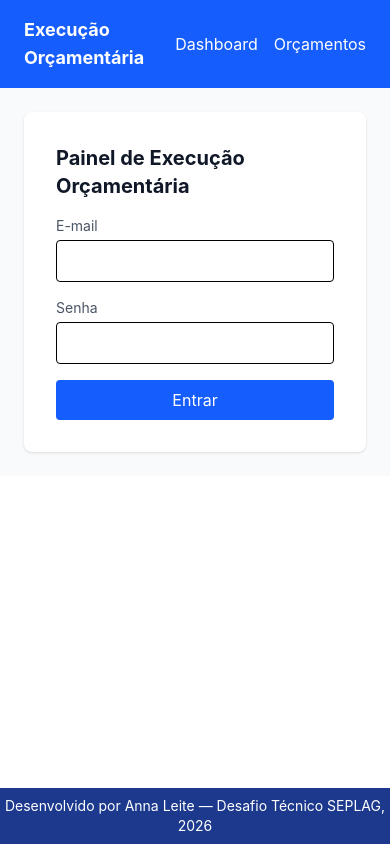
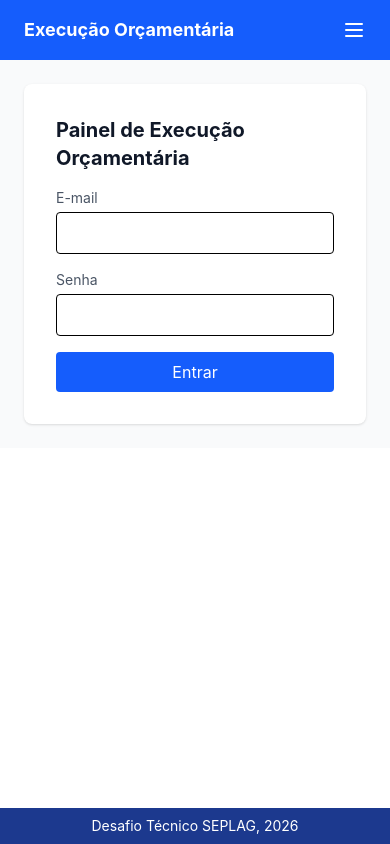
Before and after one commit to anna-leite-07/seplag-desafio, a React (Vite) app in the folder frontend/: page /login in a window 390 px wide. Built offline with nearby package versions, Linux system fonts and the light colour scheme.

Commit message:
style: adiciona menu de hambúrguer para mobile

```diff
--- a/frontend/src/components/Layout.tsx
+++ b/frontend/src/components/Layout.tsx
@@ -1,34 +1,76 @@
+import { useState } from 'react';
 import { Outlet, Link, useNavigate } from 'react-router-dom';
 import { useAuth } from '../context/AuthContext';
 
 export default function Layout() {
   const { token, logout } = useAuth();
   const navigate = useNavigate();
+  const [menuAberto, setMenuAberto] = useState(false);
 
   function handleLogout() {
     logout();
+    setMenuAberto(false);
     navigate('/login');
   }
 
   return (
     <div className="min-h-screen flex flex-col">
-      <header className="bg-blue-600 text-white px-6 py-4 flex items-center justify-between">
+      <header className="bg-blue-600 text-white px-6 py-4 flex items-center justify-between relative">
         <span className="font-bold text-lg">Execução Orçamentária</span>
 
-        <nav className="flex items-center gap-4">
+        <nav className="hidden sm:flex items-center gap-4">
           <Link to="/" className="hover:underline">Dashboard</Link>
           <Link to="/orcamentos" className="hover:underline">Orçamentos</Link>
 
           {token && (
-            <button onClick={handleLogout} className="bg-blue-700 hover:bg-blue-800 rounded px-3 py-1 text-sm">Sair</button>
+            <button onClick={handleLogout} className="bg-blue-700 hover:bg-blue-800 rounded px-3 py-1 text-sm cursor-pointer">
+              Sair
+            </button>
           )}
         </nav>
+
+        {/* Botão hambúrguer mobile */}
+        <button
+          onClick={() => setMenuAberto(!menuAberto)}
+          className="sm:hidden cursor-pointer" aria-label="Abrir menu"
+        >
+          <svg className="w-6 h-6" fill="none" stroke="currentColor" viewBox="0 0 24 24">
+            {menuAberto ? (
+              <path strokeLinecap="round" strokeLinejoin="round" strokeWidth={2} d="M6 18L18 6M6 6l12 12" />
+            ) : (
+              <path strokeLinecap="round" strokeLinejoin="round" strokeWidth={2} d="M4 6h16M4 12h16M4 18h16" />
+            )}
+          </svg>
+        </button>
+
+        {/* Menu suspenso mobile */}
+        {menuAberto && (
+          <nav className="sm:hidden absolute top-full left-0 w-full bg-blue-600 flex flex-col items-start px-6 py-4 gap-3 shadow-lg z-10">
+            <Link to="/" onClick={() => setMenuAberto(false)} className="hover:underline">
+              Início
+            </Link>
+            <Link to="/orcamentos" onClick={() => setMenuAberto(false)} className="hover:underline">
+              Orçamentos
+            </Link>
+
+            {token && (
+              <button
+                onClick={handleLogout}
+                className="bg-blue-700 hover:bg-blue-800 rounded px-3 py-1 text-sm w-full text-left cursor-pointer"
+              >
+                Sair
+              </button>
+            )}
+          </nav>
+        )}
       </header>
 
-      <main className="flex-1"> <Outlet /> </main>
+      <main className="flex-1">
+        <Outlet />
+      </main>
 
       <footer className="bg-blue-900 text-white text-center text-sm py-2">
-        Desenvolvido por Anna Leite — Desafio Técnico SEPLAG, 2026
+        Desafio Técnico SEPLAG, 2026
       </footer>
     </div>
   );
```
